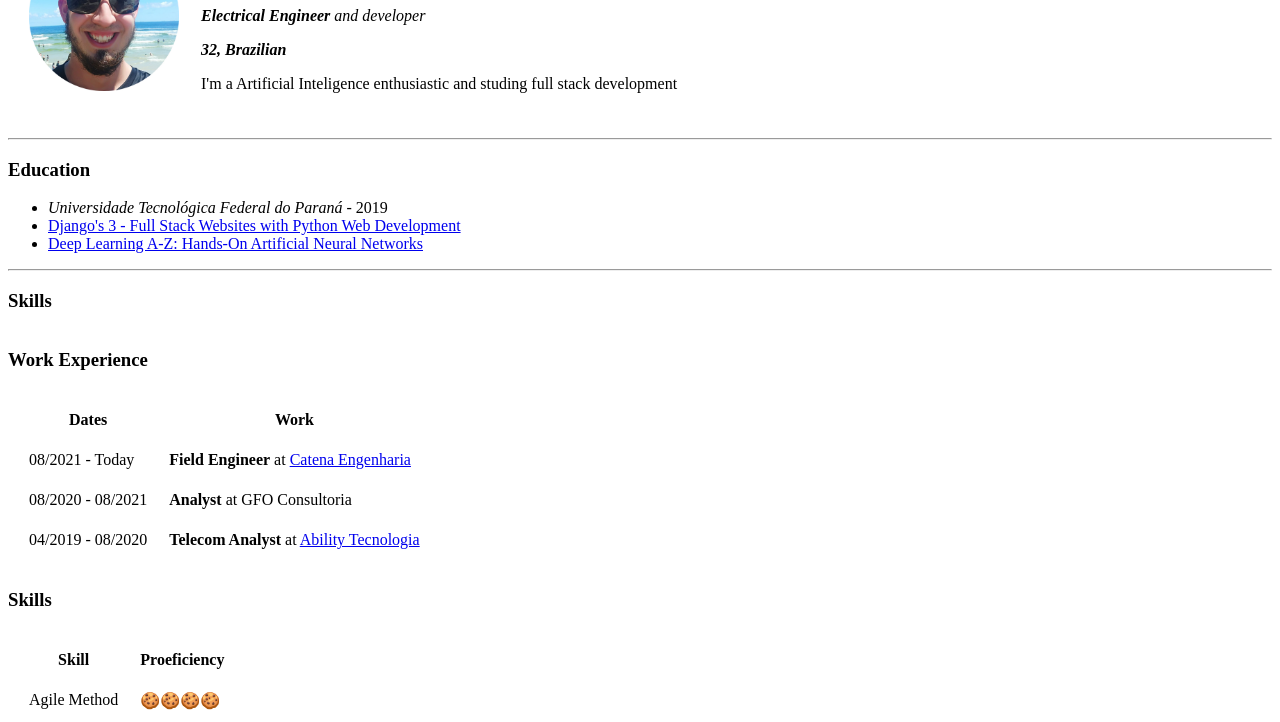
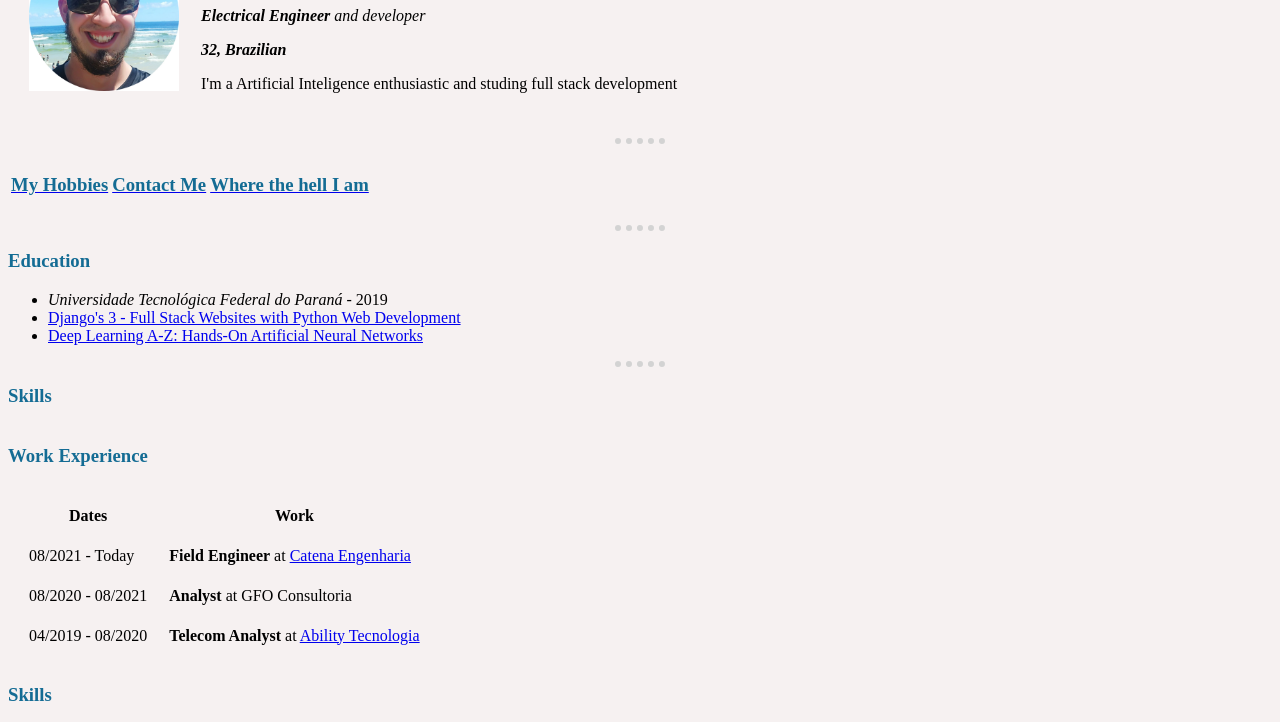
Before and after one commit to GusOliveira/CV, a plain HTML site: page index.html in a window 1280 px wide. Shown: the part 102-824 px from the top of the page. Drawn offline with Linux system fonts and the light colour scheme.

Commit message:
Added external CSS
Create the styles.css and changed HR, h1, h3, body styles.

```diff
--- /dev/null
+++ b/css/styles.css
@@ -0,0 +1,19 @@
+body {
+    background-color: #F6F1F1;
+}
+
+hr {
+    border-style: dotted none none none;
+    color: lightgray;
+    border-width: 6px;
+    height: 0px;
+    width: 4%;
+}
+
+h1 {
+    color: #146C94;
+}
+
+h3 {
+    color: #146C94;
+}
--- a/index.html
+++ b/index.html
@@ -3,6 +3,7 @@
     <head>
         <meta charset="UTF-8">
         <title>Gustavo's Personal Website</title>
+        <link rel="stylesheet" href="css/styles.css">
     </head>
 
     <body>
@@ -15,6 +16,14 @@
                 <p>I'm a Artificial Inteligence enthusiastic and studing full stack development</p></td>
         </tr>
        </table>
+       <hr>
+       <table>
+        <tr>
+            <td><a href="hobbies.html"><h3><strong>My Hobbies</strong><h3></h3></a></td>
+            <td><a href="contact.html"><h3><strong>Contact Me</strong><h3></h3></a></td>
+            <td><a href="where.html"><h3><strong>Where the hell I am</strong><h3></h3></a></td>
+        </tr>
+       </table>
 
         <hr>
         <h3><strong>Education</strong></h3>
@@ -24,7 +33,6 @@
             <li><a href="https://www.udemy.com/certificate/UC-5406bd5d-ff4d-4460-a198-417d13a44731/">Deep Learning A-Z: Hands-On Artificial Neural Networks</a></li>
         </ul>
         <hr>
-
         <h3>Skills</h3>
 
         <table></table>
@@ -120,8 +128,6 @@
 
 
         <hr>
-        <a href="hobbies.html"><h3><strong>My Hobbies</strong><h3></h3></a>
-        <hr>
-        <a href="contact.html"><h3><strong>Contact Me</strong><h3></h3></a>
+
     </body>
 </html>
```
Also changed, not shown: contact.html (+5 -5 lines), hobbies.html (+2 -1 lines).
